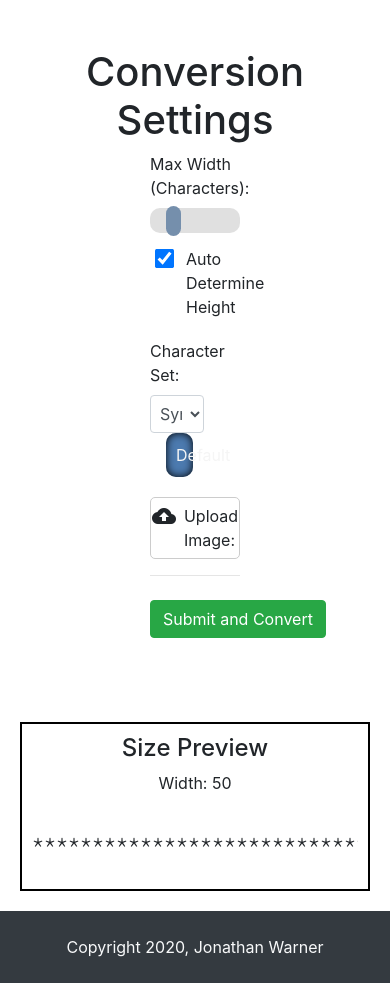
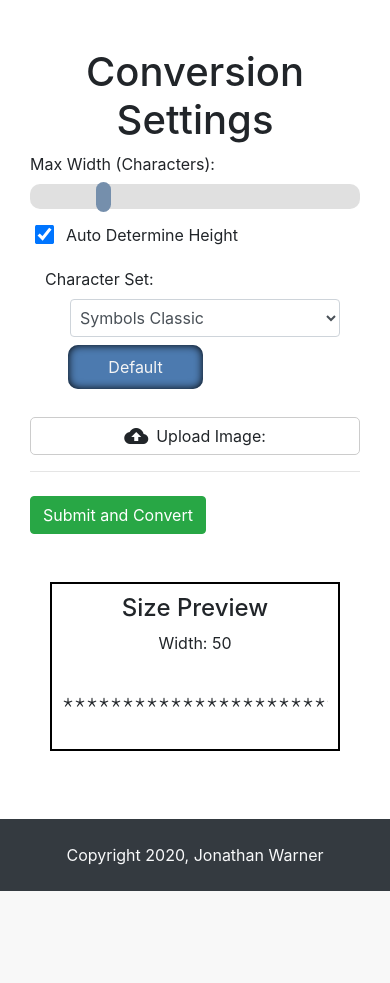
Before and after one commit to jewarner57/image-to-ascii-converter, a Flask app: page /convert in a window 390 px wide. Shown: the part 56-1039 px from the top of the page. After the commit the page ends 947 px from the top, so only its background shows below. Run offline with Flask 2, Linux system fonts and the light colour scheme; some web fonts are replaced.

Commit message:
fix: make view page mobile & smallscreen friendly

```diff
--- a/static/styles.css
+++ b/static/styles.css
@@ -143,7 +143,6 @@ body {
 }
 
 .charkeycustom-wrapper {
-    width: 100%;
     display: flex;
     flex-direction: row;
     justify-content: center;
@@ -151,6 +150,7 @@ body {
 
 .setting-toggle-select {
     padding: 5px;
+    margin-left: 10px;
     width: 60%;
 }
 
--- a/templates/convert.html
+++ b/templates/convert.html
@@ -4,7 +4,7 @@
 <section>
     <div class="col-12 py-5">
         <h1 class="text-center">Conversion Settings</h1>
-        <div class="col-4 offset-4">
+        <div class="col-xlg-4 col-lg-6 col-md-8 offset-lg-3 offset-xlg-4 offset-md-2">
             <form method='POST' class="form-group" enctype="multipart/form-data">
                 <fieldset>
 
@@ -26,24 +26,25 @@
                             Determine Height</label>
                     </div>
 
-                    <div class="setting-toggle-wrapper">
+                    <div class="setting-toggle-wrapper col-12">
                         <label for="setting-toggle-symbols">Character Set:</label>
-                        <div class="setting-toggle" id="setting-toggle-symbols">
+                        <div class="setting-toggle col-12" id="setting-toggle-symbols">
 
 
                             <!-- default charkey dropdown menu -->
-                            <select name="" id="charkeydropdown" class="setting-toggle-select form-control">
+                            <select name="" id="charkeydropdown"
+                                class="setting-toggle-select form-control col-lg-7 col-12">
                                 <option value=". , * / ( # % & @">Symbols Classic</option>
                                 <option value="@ & % # ( / * , .">Symbols Inverted</option>
                             </select>
 
 
-                            <div id="charkeycustom" class="charkeycustom-wrapper hidden">
+                            <div id="charkeycustom" class="charkeycustom-wrapper hidden col-lg-7 col-12">
                                 <!-- custom charkey input -->
-                                <input type="text" class="setting-toggle-input form-control" name="charkey">
+                                <input type="text" class="setting-toggle-input form-control col-10" name="charkey">
 
                                 <!-- custom charkey tooltip -->
-                                <button type="button" class="btn btn-secondary ml-2" data-toggle="tooltip"
+                                <button type="button" class="btn btn-secondary ml-2 col-2" data-toggle="tooltip"
                                     data-placement="top"
                                     title="Write your custom character key ordered dark to light with one space between each character">
                                     ?
@@ -52,7 +53,8 @@
 
 
                             <!-- setting toggle button -->
-                            <div class="setting-toggle-button setting-toggle-button-select mx-3" id="charkey-toggle">
+                            <div class="setting-toggle-button setting-toggle-button-select col-lg-4 col-6 ml-2 my-2"
+                                id="charkey-toggle">
                                 Default
                             </div>
                         </div>
@@ -84,15 +86,15 @@
 
                 </fieldset>
             </form>
-        </div>
-    </div>
-</section>
+            <div class="size-preview mt-5">
+                <h4 class="text-center">Size Preview</h4>
+                <p class="dimension-display"></p>
+                <div class="ascii-display-container">
+                    <div class="ascii-display">
 
-<section class="size-preview">
-    <h4 class="text-center">Size Preview</h4>
-    <p class="dimension-display"></p>
-    <div class="ascii-display-container">
-        <div class="ascii-display">
+                    </div>
+                </div>
+            </div>
 
         </div>
     </div>
```
Also changed, not shown: TODO.md (+10 -8 lines).
